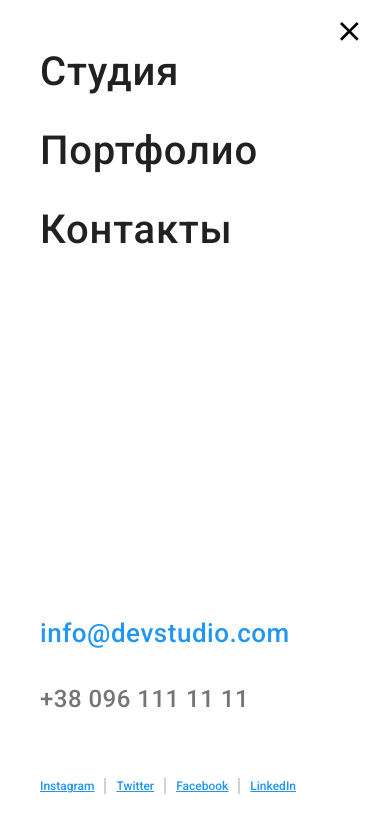
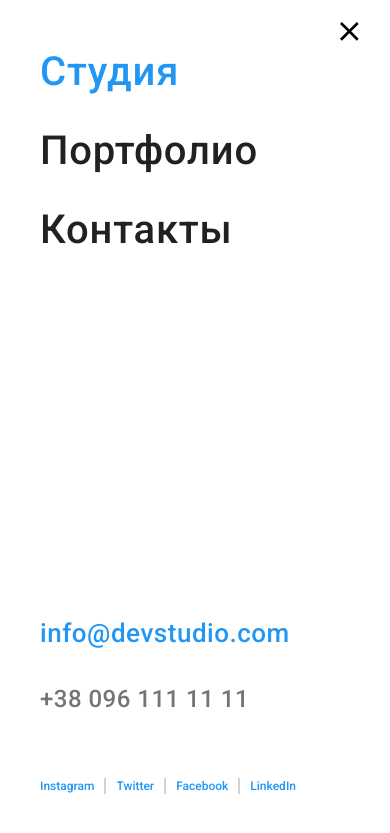
Before and after one commit to Natalia970970/-goit-markup-hw-08, a plain HTML site: page index.html in a window 390 px wide. Both pictures are taken after a click on the button 349 px from the left and 23 px from the top of the page. Shown: the top 833 px of the page. Drawn offline with nearby package versions, Linux system fonts and the light colour scheme.

Commit message:
adaptive markup

```diff
--- a/index.html
+++ b/index.html
@@ -64,7 +64,7 @@
             <div class="mob-menu-top">
                 <ul class="mob-nav-menu list">
                     <li class="mob-menu__item">
-                        <a class="mob-menu__link link" href="./index.html">Студия</a>
+                        <a class="mob-menu__link link menu_link--current" href="./index.html">Студия</a>
                     </li>
                     <li class="mob-menu__item">
                         <a class="mob-menu__link link" href="./portfolio.html">Портфолио</a>
@@ -88,10 +88,10 @@
                     </li>
                 </ul>
                 <ul class="list-mobaile list">
-                    <li class="list-mobaile__item"><a href="" class="list-mobaile__link">Instagram</a></li>
-                    <li class="list-mobaile__item"><a href="" class="list-mobaile__link">Twitter</a></li>
-                    <li class="list-mobaile__item"><a href="" class="list-mobaile__link">Facebook</a></li>
-                    <li class="list-mobaile__item"><a href="" class="list-mobaile__link">LinkedIn</a></li>
+                    <li class="list-mobaile__item"><a href="" class="list-mobaile__link link">Instagram</a></li>
+                    <li class="list-mobaile__item"><a href="" class="list-mobaile__link link">Twitter</a></li>
+                    <li class="list-mobaile__item"><a href="" class="list-mobaile__link link">Facebook</a></li>
+                    <li class="list-mobaile__item"><a href="" class="list-mobaile__link link">LinkedIn</a></li>
                 </ul>
             </div>
         </div>
--- a/sass/layout/_footer.scss
+++ b/sass/layout/_footer.scss
@@ -96,10 +96,12 @@
     @media screen and (min-width: 768px) and (max-width: 1199px) {
         display: flex;
         justify-content: space-around;
+        align-items: baseline;
     }
 
     @include desktop {
         display: flex;
+        align-items: baseline;
     }
 }
 
--- a/sass/layout/_header.scss
+++ b/sass/layout/_header.scss
@@ -317,3 +317,7 @@
     border: 1px solid rgba(33, 33, 33, 0.2);
     transform: rotate(90deg);
 }
+
+.menu_link--current {
+    color: var(--accent-color);
+}
--- a/sass/layout/_hero.scss
+++ b/sass/layout/_hero.scss
@@ -1,5 +1,5 @@
 .hero {
-    padding: 118px 60px;
+    padding: 118px 0;
     background-color: #2F303A;
 
     max-width: 1600px;
@@ -22,7 +22,7 @@
     }
 
         @include tablet {
-            padding: 118px 204px;
+            padding: 118px 0;
 
             background-image: linear-gradient(
                 rgba(47, 48, 58, 0.4),
@@ -62,7 +62,7 @@
     margin-bottom: 30px;
 
     font-weight: 900;
-    font-size: 14px;
+    font-size: 26px;
     line-height: 1.62;
 
     text-align: center;
```
Also changed, not shown: portfolio.html (+5 -5 lines), css/main.css, css/main.min.css, 2 other files.
